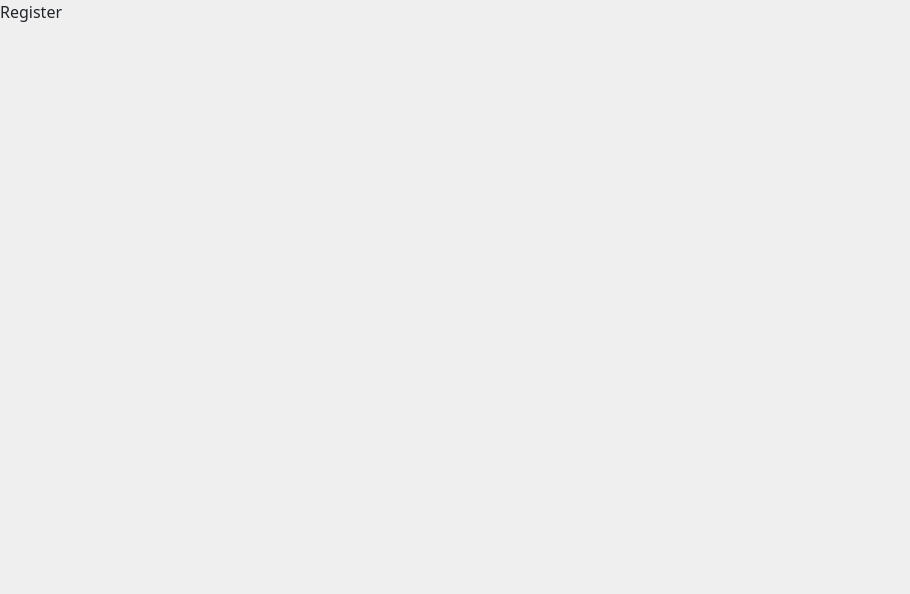
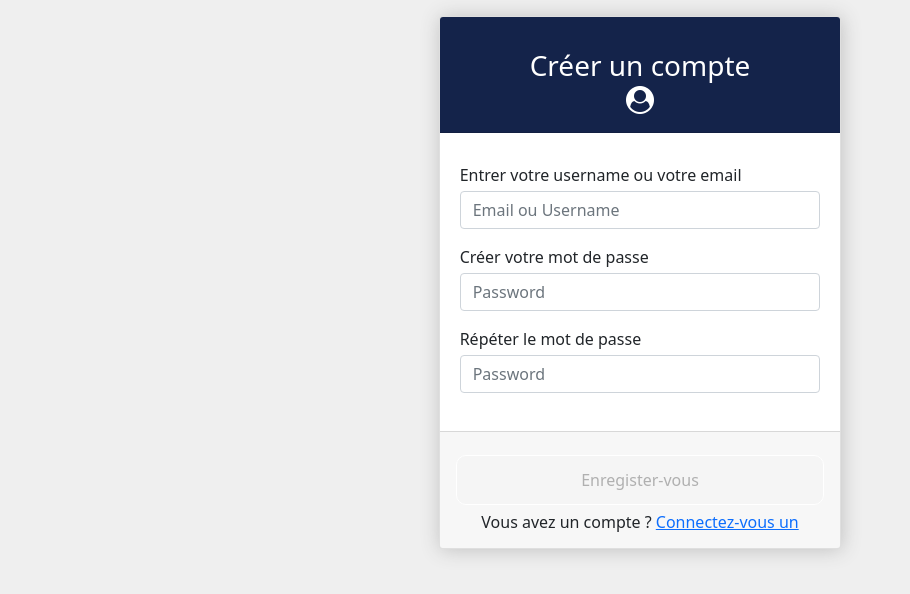
Before and after one commit to StephaneCash/AppRecours, a React (Create React App) app: page /inscription in a window 1280 px wide. Shown: the top 594 px of the page, without its empty margins (0-910 px from the left). Built offline with nearby package versions, Linux system fonts and the light colour scheme.

Commit message:
register

```diff
--- a/src/pages/Register.js
+++ b/src/pages/Register.js
@@ -1,9 +1,83 @@
-import React from 'react'
+import React, { useState } from 'react';
+import { NavLink } from "react-router-dom";
+
 
 function Register() {
-  return (
-    <div>Register</div>
-  )
+
+    const [pwd, setPwd] = useState('');
+    const [email, setEmail] = useState('');
+    const [role, setRole] = useState('');
+
+    const [btnState, setBtnState] = useState(false);
+    const [isValidEmail, setIsValidEmail] = useState(false);
+
+    const handlePwd = (e) => {
+
+    };
+
+    const repetePwd = (e) => {
+
+    };
+
+    const registerFunction = () => {
+
+    };
+
+    const handleEmail = (e) => {
+
+    }
+
+    return (
+
+        <div className='col-sm-4 mt-3 container'>
+            <div className='card'>
+                <div className='card-header'>
+                    <h3 className='mt-4 text-center' style={{ with: '20px !important' }}> Créer un compte
+                        <br />
+                        <i className='fa fa-user-circle'></i>
+                    </h3>
+                </div>
+                <div className='card-body'>
+                    <div className='mb-3'>
+                        <label className='mb-1 text-dark'>Entrer votre username ou votre email</label>
+                        <input type="email" className='form-control' placeholder='Email ou Username' onChange={(e) => (handleEmail, setEmail(e.target.value))} required />
+                        <span>
+                            {
+                                btnState && isValidEmail ? <span className='text-danger'>Veuillez entrer une adresse email svp.</span> : ""
+                            }
+                        </span>
+                    </div>
+
+                    <div className='mt-3 mb-2'>
+                        <label className='mb-1 text-dark' >Créer votre mot de passe</label>
+                        <input type="password" className='form-control' placeholder='Password' onChange={handlePwd} />
+                    </div>
+
+                    <div className='mt-3 mb-2'>
+                        <label className='mb-1 text-dark' >Répéter le mot de passe</label>
+                        <input type="password" className='form-control' placeholder='Password' onChange={repetePwd} />
+                    </div>
+
+                </div>
+                <div className='card-footer text-center '>
+                    {
+                        pwd === "" || email === "" ?
+                            <button
+                                disabled style={{ width: "100%" }}
+                                className='btnConnect'>Enregister-vous</button> :
+
+                            <button
+                                onClick={registerFunction}
+                                type='button'
+                                className='btn' style={{ border: "1px solid silver", width: "100%" }}>{btnState ? <i className="fa fa-spinner fa-spin"></i> : 'Enregister-vous'}</button>
+                    }
+                    <br />
+
+                    <h6 className='mt-2'>Vous avez un compte ?  <NavLink to='/'>Connectez-vous un</NavLink></h6>
+                </div>
+            </div>
+        </div>
+    )
 }
 
 export default Register
```
